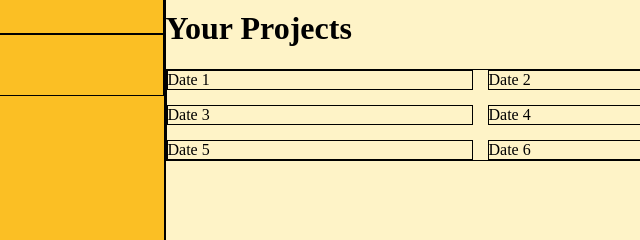
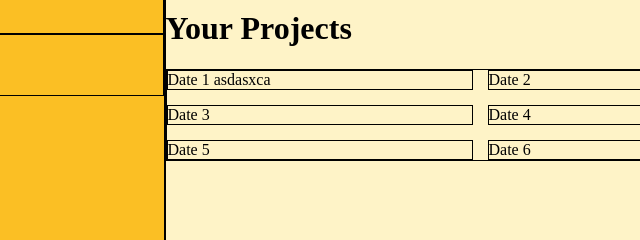
Before and after one commit to HoangKhac798013/date-with-me, a plain HTML site: page index.html in a window 1280 px wide. Shown: the part 128-368 px from the top of the page, 160-800 px from the left. Drawn offline with Linux system fonts and the light colour scheme.

Commit message:
Adding first commit testing

```diff
--- a/index.html
+++ b/index.html
@@ -143,7 +143,7 @@
             <div id="projects">
                 <h1>Your Projects</h1>
                 <div id="projectLists">
-                    <div class="projectCard">Date 1</div>
+                    <div class="projectCard">Date 1   asdasxca</div>
                     <div class="projectCard">Date 2</div>
                     <div class="projectCard">Date 3</div>
                     <div class="projectCard">Date 4</div>
```
